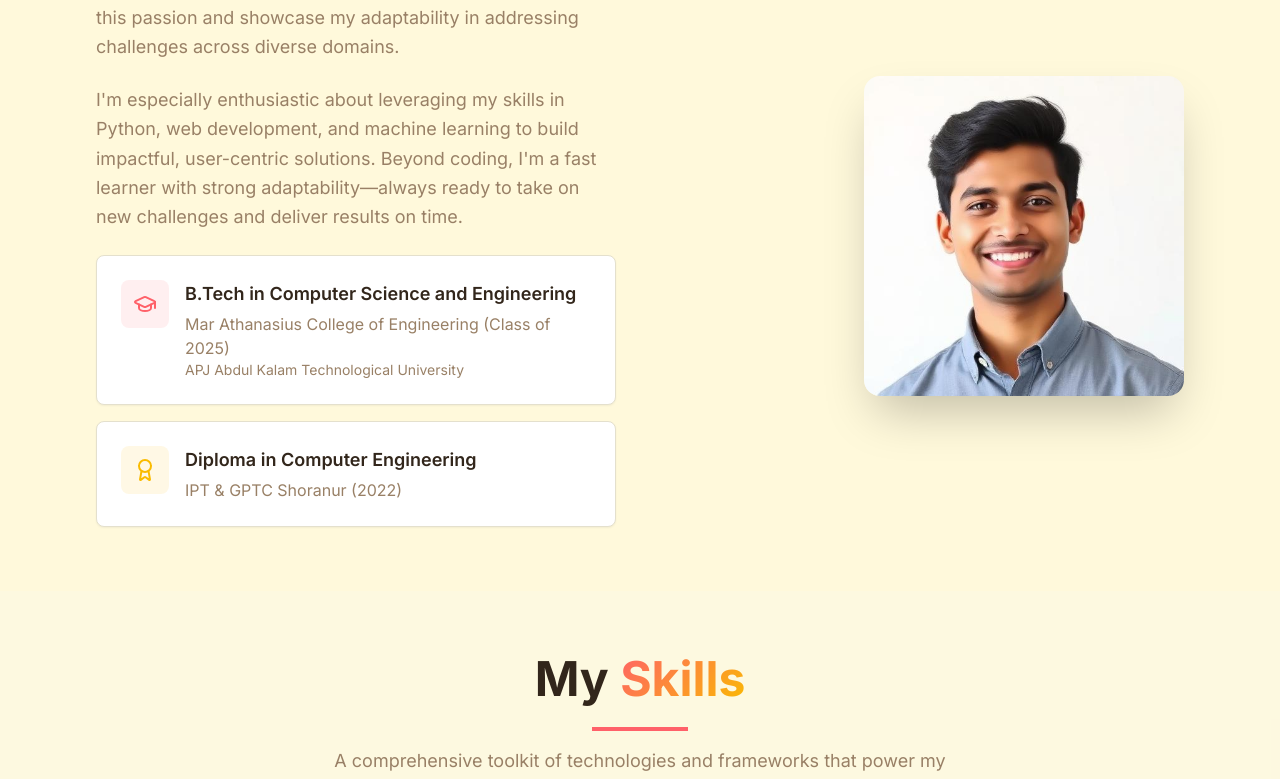
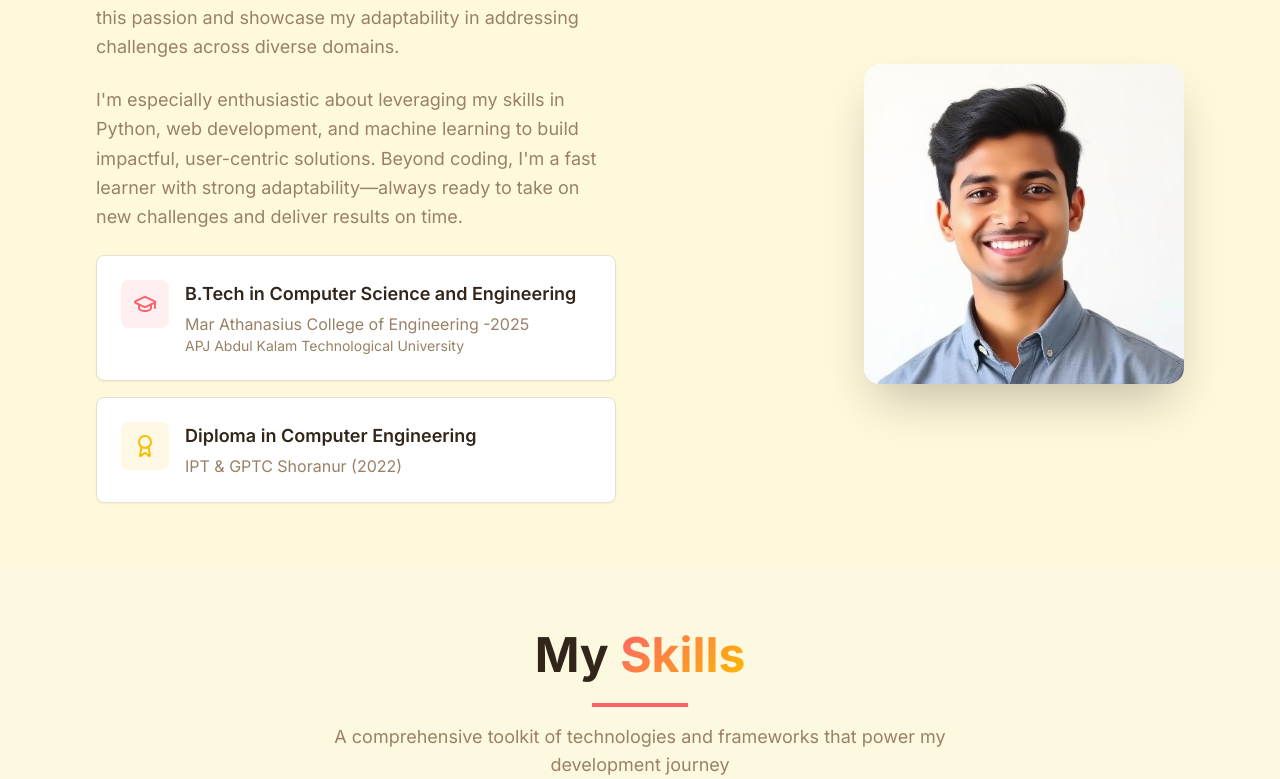
Before and after one commit to adithyan666/adithyan-portfolio-showcase-online, a React (Vite) app: page / in a window 1280 px wide. Shown: the part 1060-1839 px from the top of the page. Built offline with nearby package versions, Linux system fonts and the light colour scheme.

Commit message:
Visual edit in Lovable
Edited UI in Lovable

```diff
--- a/src/components/portfolio/About.tsx
+++ b/src/components/portfolio/About.tsx
@@ -1,10 +1,8 @@
 import { Card, CardContent } from "@/components/ui/card";
 import { GraduationCap, Award } from "lucide-react";
 import profileImage from "@/assets/adithyan-profile.jpg";
-
 const About = () => {
-  return (
-    <section id="about" className="section-padding bg-background">
+  return <section id="about" className="section-padding bg-background">
       <div className="container mx-auto">
         <div className="text-center mb-16">
           <h2 className="text-4xl md:text-5xl font-bold mb-6">
@@ -36,7 +34,7 @@ const About = () => {
                     </div>
                     <div>
                       <h3 className="font-semibold text-lg mb-1">B.Tech in Computer Science and Engineering</h3>
-                      <p className="text-muted-foreground">Mar Athanasius College of Engineering (Class of 2025)</p>
+                      <p className="text-muted-foreground">Mar Athanasius College of Engineering -2025</p>
                       <p className="text-sm text-muted-foreground">APJ Abdul Kalam Technological University</p>
                     </div>
                   </div>
@@ -63,19 +61,13 @@ const About = () => {
           <div className="flex justify-center lg:justify-end">
             <div className="relative">
               <div className="w-80 h-80 rounded-2xl overflow-hidden shadow-2xl">
-                <img
-                  src={profileImage}
-                  alt="Adithyan P A"
-                  className="w-full h-full object-cover object-center"
-                />
+                <img src={profileImage} alt="Adithyan P A" className="w-full h-full object-cover object-center" />
               </div>
               <div className="absolute -inset-4 rounded-2xl bg-gradient-to-r from-primary/20 to-accent/20 -z-10 blur-xl"></div>
             </div>
           </div>
         </div>
       </div>
-    </section>
-  );
+    </section>;
 };
-
 export default About;
```
